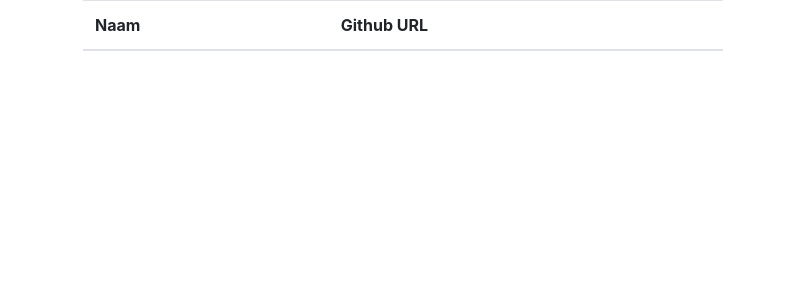
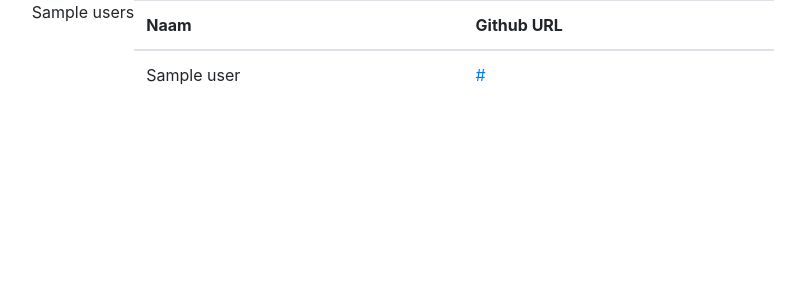
Before and after one commit to Het-Didactische-Hulpmiddelen-Team/GTN, a Flask app: template templates/overview.html in a window 1280 px wide. Shown: the top 300 px of the page, without its empty margins (237-1042 px from the left). Run offline with Flask 2, Linux system fonts and the light colour scheme; the template is opened without the code that fills it: most values are stand-ins (such as "Sample title", 1, 10 or a date in 2020); lists and menus that the app fills with data are empty; parts of the project's set-up code (start-up, migrations or seed data) failed here and were passed over; some libraries are stand-ins or nearby versions.

Commit message:
overview proberen

```diff
--- a/app.py
+++ b/app.py
@@ -10,6 +10,7 @@
 app.config['MYSQL_HOST'] = 'localhost'
 
 mysql = MySQL(app)
+cursor = mysql.connection.cursor()
 
 @app.route("/")
 def main():
@@ -19,7 +20,6 @@
 def add():
     _name = request.form['name']
     _url = request.form['url']
-    cursor = mysql.connection.cursor()
     if _name and _url:
         cursor.execute("INSERT INTO gtn(name, url) VALUES (%s, %s)", (_name, _url))
         mysql.connection.commit()
@@ -30,7 +30,9 @@
 
 @app.route("/overview")
 def overview():
-    return render_template('overview.html')
+    cursor.execute("SELECT * FROM gtn")
+    users = cursor.fetchall()
+    return render_template('overview.html', users)
 
 if __name__ == "__main__":
     app.run(host= '0.0.0.0', debug = True)
--- a/templates/overview.html
+++ b/templates/overview.html
@@ -23,7 +23,17 @@
                 <td>Stijn Taelemans</td>
                 <td> <a href="https://github.com/lem-onade">github.com/lem-onade</a> </td>
             </tr>
+
             -->
+            {% if users %}
+              {% for user in users %}
+                    <p>{{users}}</p>
+                    <tr>
+                        <td>{{user.name}}</td>
+                        <td> <a href="{{user.url}}">{{user.url}}</a> </td>
+                    </tr>
+                {% endfor %}
+            {% endif %}
         </tbody>
 
     </table>
```
